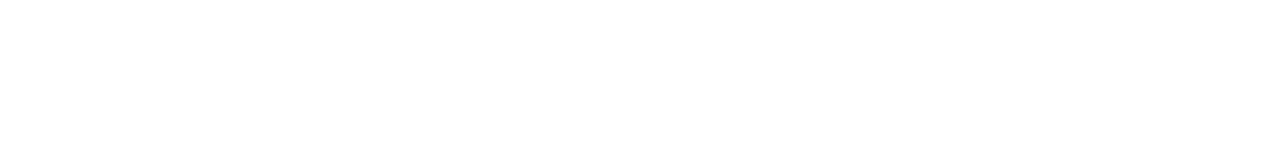
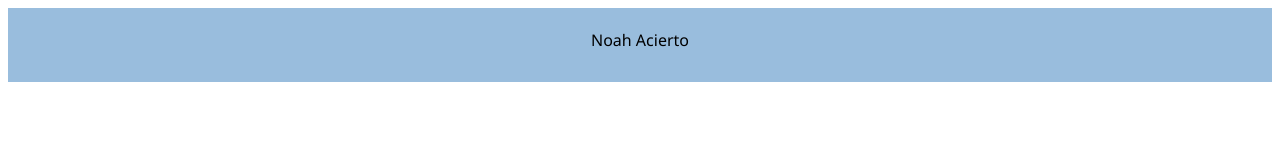
Before and after one commit to NPA135/personal-portfolio, a plain HTML site: page index.html in a window 1280 px wide. Drawn offline with Linux system fonts and the light colour scheme.

Commit message:
changes made

```diff
--- a/index.html
+++ b/index.html
@@ -9,6 +9,12 @@
 <body>
     <nav>
         <section>
+            <div id="titletext">
+                <p>Noah Acierto</p>
+            </div>
+            <div id="mainnav">
+
+            </div>
 
         </section>
     </nav>
--- a/style.css
+++ b/style.css
@@ -0,0 +1,12 @@
+nav {
+    background-color: rgb(153, 189, 221);
+}
+
+div {
+    padding: 5px;
+}
+
+#titletext {
+    text-align: center;
+    font-family: 'Segoe UI', Tahoma, Geneva, Verdana, sans-serif;
+}
```
